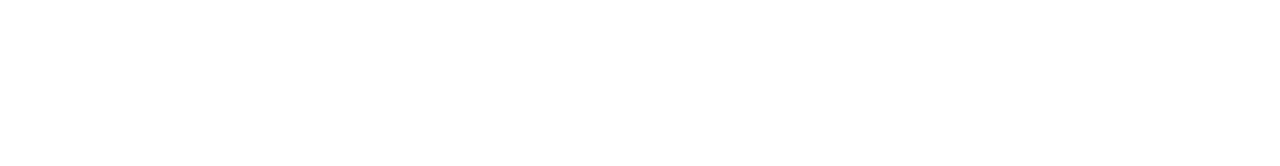
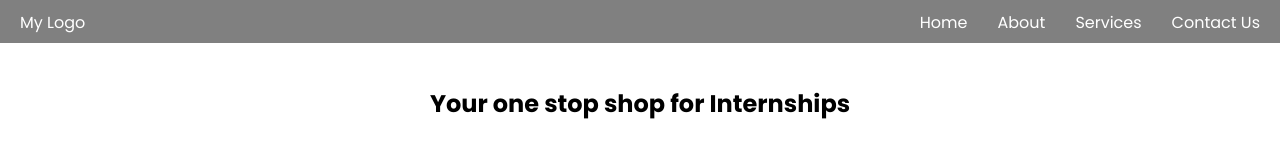
Before and after one commit to jeffreyiyamah/tickets.io, a plain HTML site: page index.html in a window 1280 px wide. Drawn offline with Linux system fonts and the light colour scheme.

Commit message:
Second Commit

```diff
--- a/css/style.css
+++ b/css/style.css
@@ -0,0 +1,38 @@
+body,html{
+    margin: 0;
+    padding: 0;
+    font-family: Poppins, sans-serif;
+}
+.navbar{
+    display: flex ;
+    justify-content: space-between;
+    padding: 10px 20px 8px;
+    margin: 0;
+    background-color: grey;
+    align-items: center;
+}
+.logo{
+    color: white;
+    font-size: 16px;
+}
+.navlinks{
+    display: flex;
+    list-style: none;
+    margin: 0;
+    padding: 0;
+}
+.navlinks li{
+    padding-left: 30px;
+}
+.navlinks li a{
+    text-decoration: none;
+    color: white;
+
+}
+.center-container{
+    display: flex;
+    justify-content: center;
+    align-items: center;
+    height: 15vh;
+    font-size: 24px;
+}
--- a/index.html
+++ b/index.html
@@ -4,8 +4,25 @@
     <meta charset="UTF-8">
     <meta name="viewport" content="width=device-width, initial-scale=1.0">
     <title>Document</title>
+    <link rel="stylesheet" href="css/style.css">
+    <link rel="stylesheet" href="https://fonts.googleapis.com/css2?family=Poppins:wght@400;700&display=swap">
 </head>
 <body>
-
+    <div class="class">
+        <nav class="navbar">
+            <div class="logo">My Logo</div>
+            <ul class="navlinks">
+                <li><a href="#home">Home</a></li>
+                <li><a href="#about">About</a></li>
+                <li><a href="#services">Services</a></li>
+                <li><a href="#contact">Contact Us</a></li>
+            </ul>
+        </nav>
+    </div>
+    <div class="center-container">
+        <div class="center-text">
+            <p><b>Your one stop shop for Internships</b></p>
+        </div>
+    </div>
 </body>
 </html>
```
